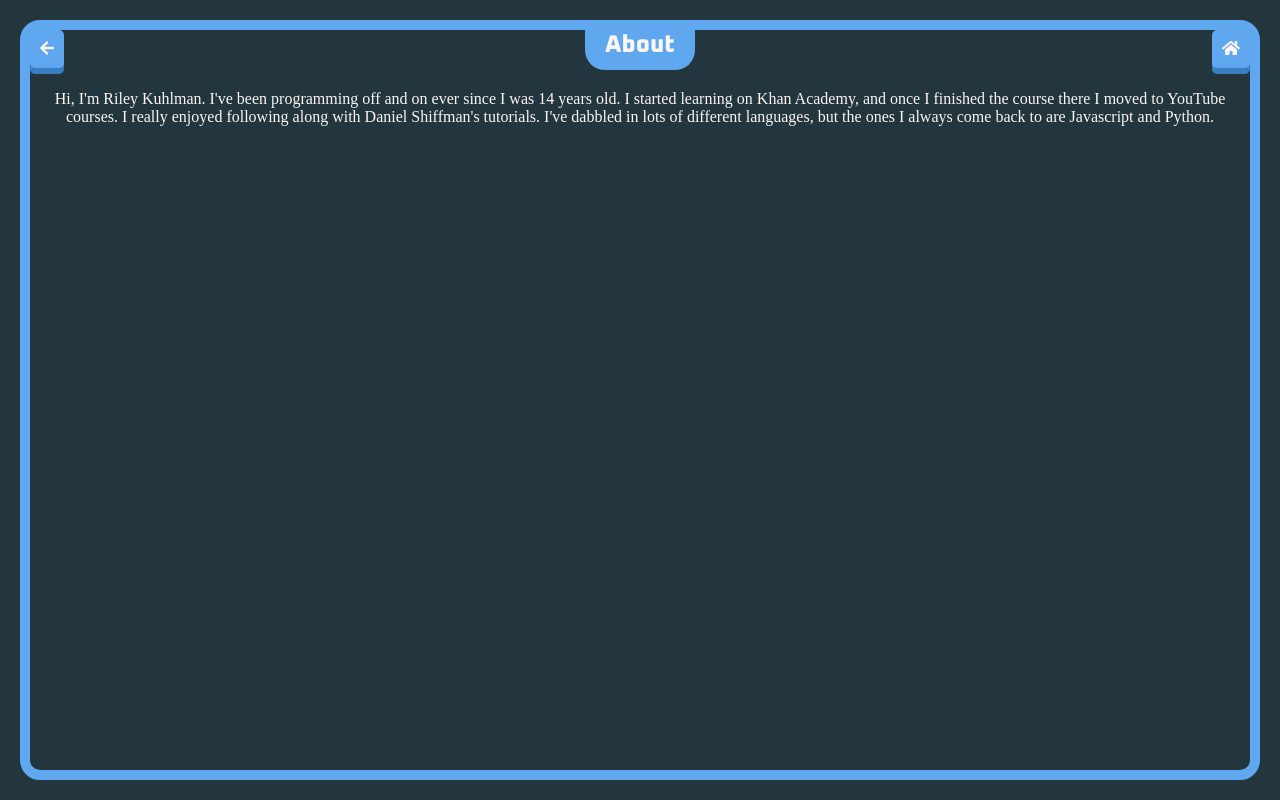
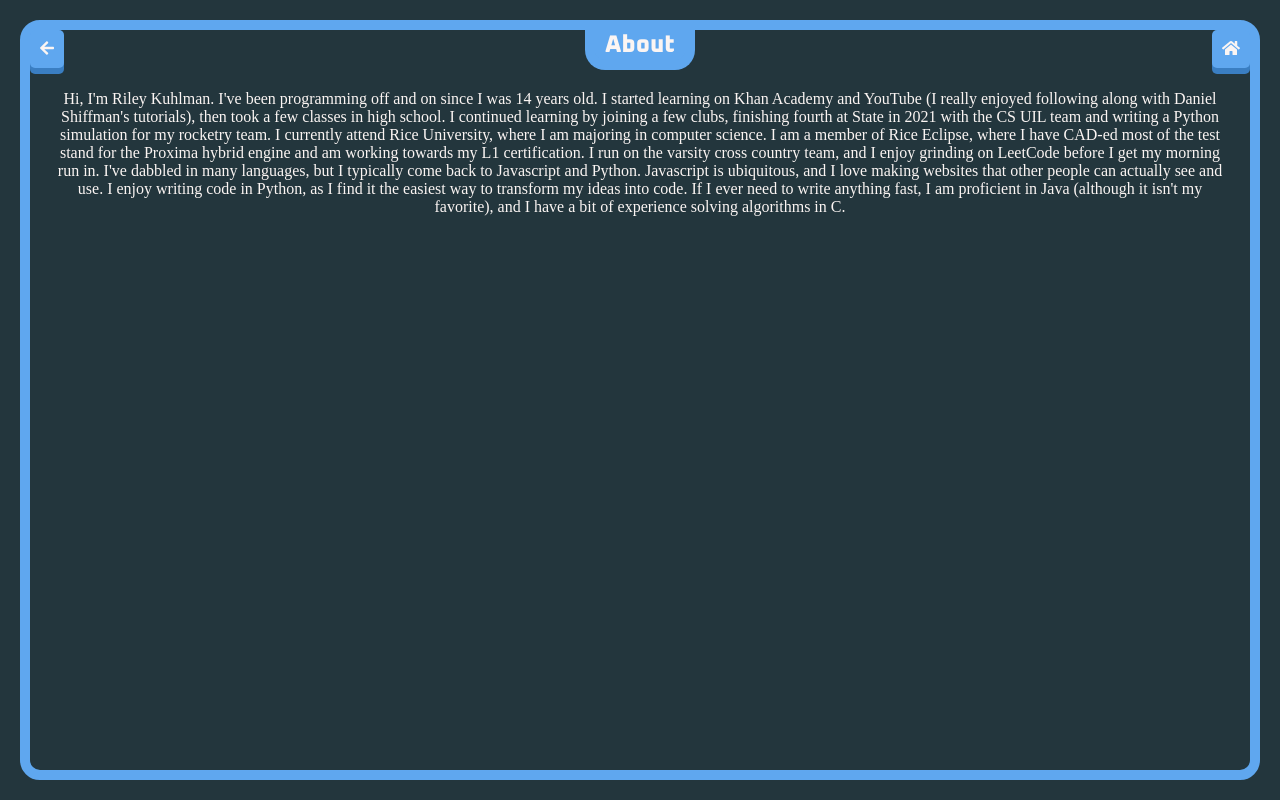
Before and after one commit to rkuhlf/kuhlman-portfolio, a React (Create React App) app: page /about in a window 1280 px wide. Built offline with nearby package versions, Linux system fonts and the light colour scheme; a web font is replaced by a local one.

Commit message:
Update about text

```diff
--- a/src/pages/About.js
+++ b/src/pages/About.js
@@ -8,12 +8,11 @@ class About extends Component {
       <div>
         <Title>About</Title>
         <div className="about-text">
-          Hi, I'm Riley Kuhlman. I've been programming off and on ever since I
-          was 14 years old. I started learning on Khan Academy, and once I
-          finished the course there I moved to YouTube courses. I really enjoyed
-          following along with Daniel Shiffman's tutorials. I've dabbled in lots
-          of different languages, but the ones I always come back to are
-          Javascript and Python.
+          Hi, I'm Riley Kuhlman. I've been programming off and on since I was 14 years old. I started learning on Khan Academy and YouTube (I really enjoyed following along with Daniel Shiffman's tutorials), then took a few classes in high school. I continued learning by joining a few clubs, finishing fourth at State in 2021 with the CS UIL team and writing a Python simulation for my rocketry team.
+
+          I currently attend Rice University, where I am majoring in computer science. I am a member of Rice Eclipse, where I have CAD-ed most of the test stand for the Proxima hybrid engine and am working towards my L1 certification. I run on the varsity cross country team, and I enjoy grinding on LeetCode before I get my morning run in.
+
+          I've dabbled in many languages, but I typically come back to Javascript and Python. Javascript is ubiquitous, and I love making websites that other people can actually see and use. I enjoy writing code in Python, as I find it the easiest way to transform my ideas into code. If I ever need to write anything fast, I am proficient in Java (although it isn't my favorite), and I have a bit of experience solving algorithms in C.
         </div>
       </div>
     );
```
